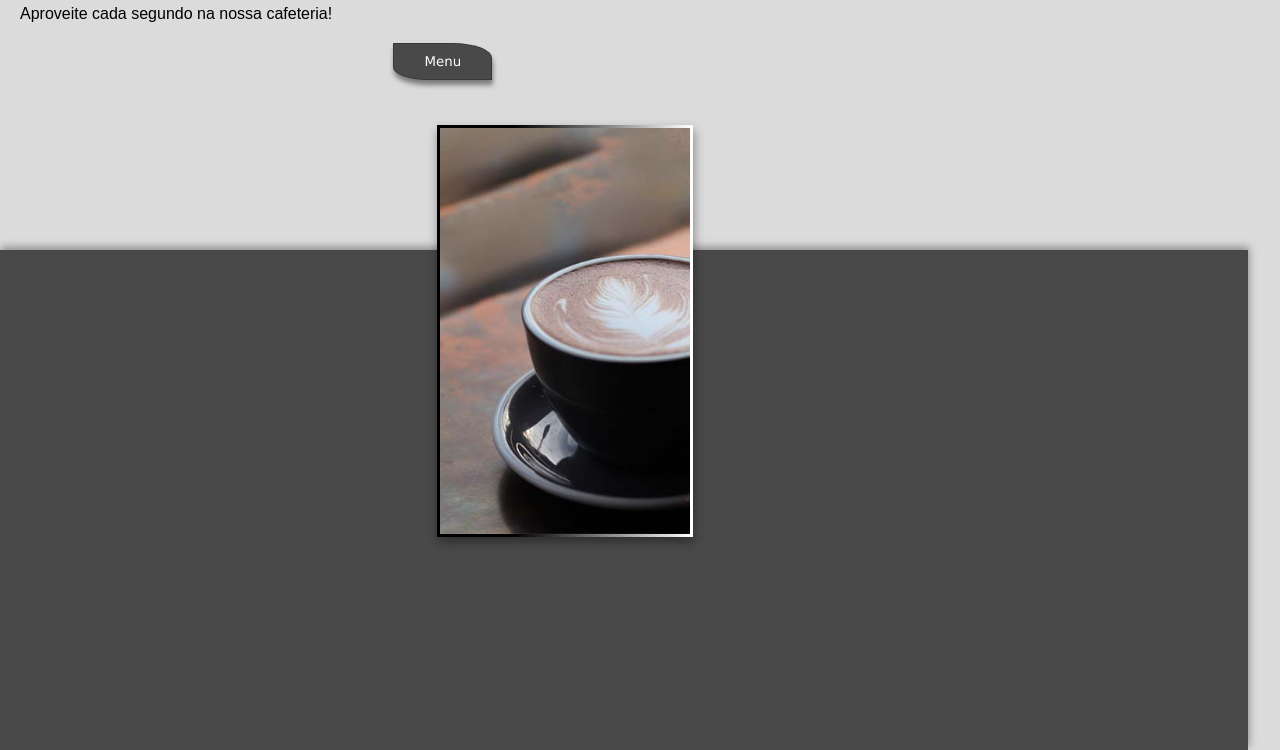
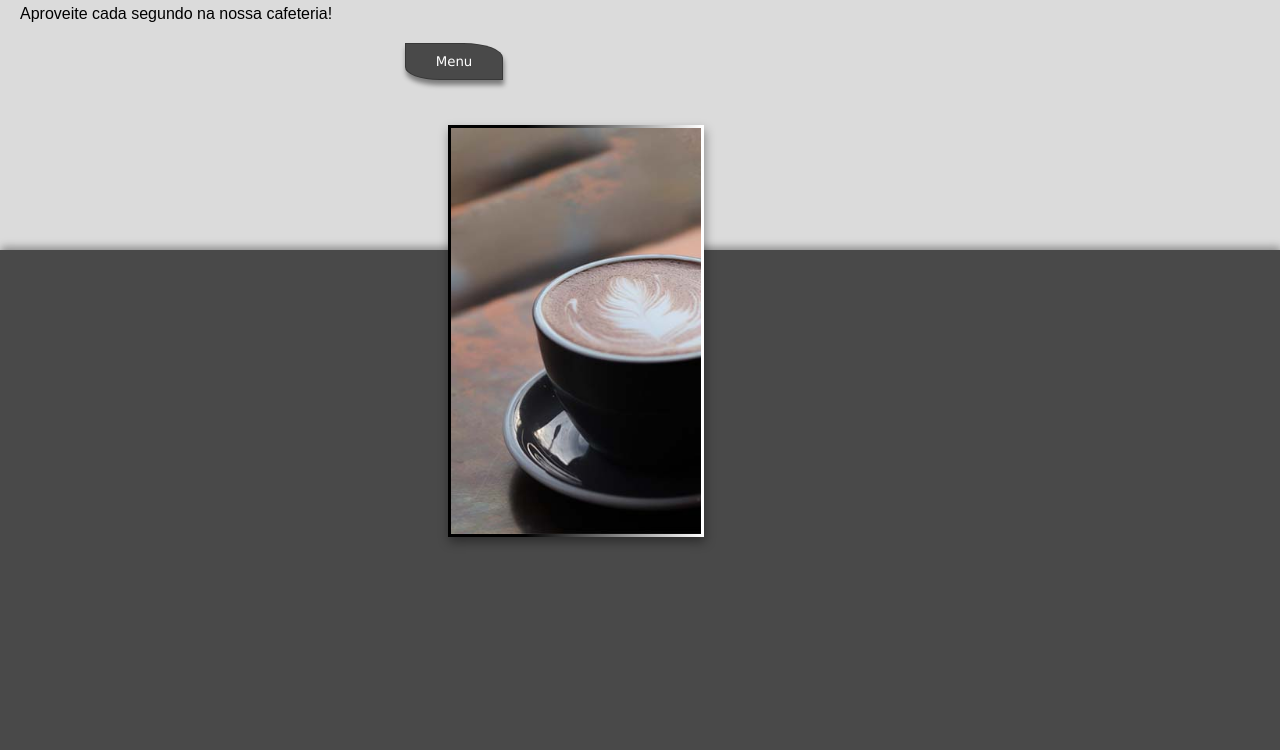
Before and after one commit to Gaseines/Lading-Page-Cafeteria, a plain HTML site: page index.html in a window 1280 px wide. Shown: the part 274-1024 px from the top of the page. Drawn offline with nearby package versions, Linux system fonts and the light colour scheme.

Commit message:
Update style.css

```diff
--- a/styles/style.css
+++ b/styles/style.css
@@ -30,7 +30,7 @@
 
 body{
 
-    width: 97.5vw;
+    width: 100%;
     height: 100vh;
     background-color: var(--cinzaClaro);
 }
```
